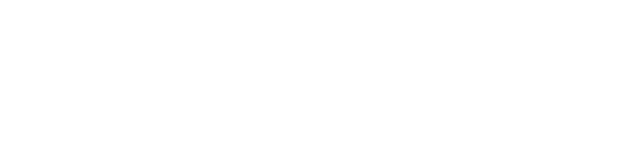
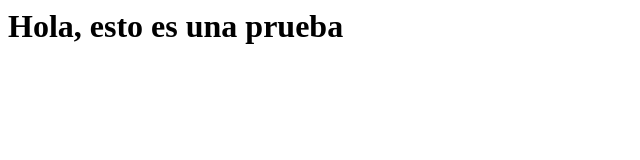
Before and after one commit to oscarsan98/Prueba, a plain HTML site: page index.html in a window 1280 px wide. Shown: the whole page, without its empty margins (0-640 px from the left). Drawn offline with Linux system fonts and the light colour scheme.

Commit message:
Update index.html

```diff
--- a/index.html
+++ b/index.html
@@ -2,4 +2,8 @@
   <head>
     <title> Hola Mundo </title>
   </head>
+
+  <body>
+    <h1>Hola, esto es una prueba</h1>
+  </body>
 </html>
```
